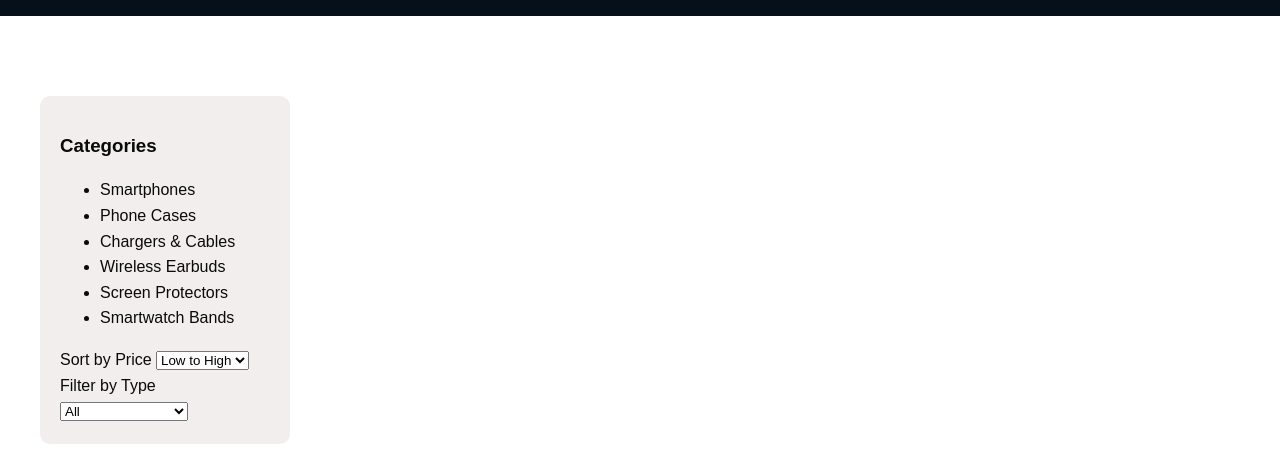
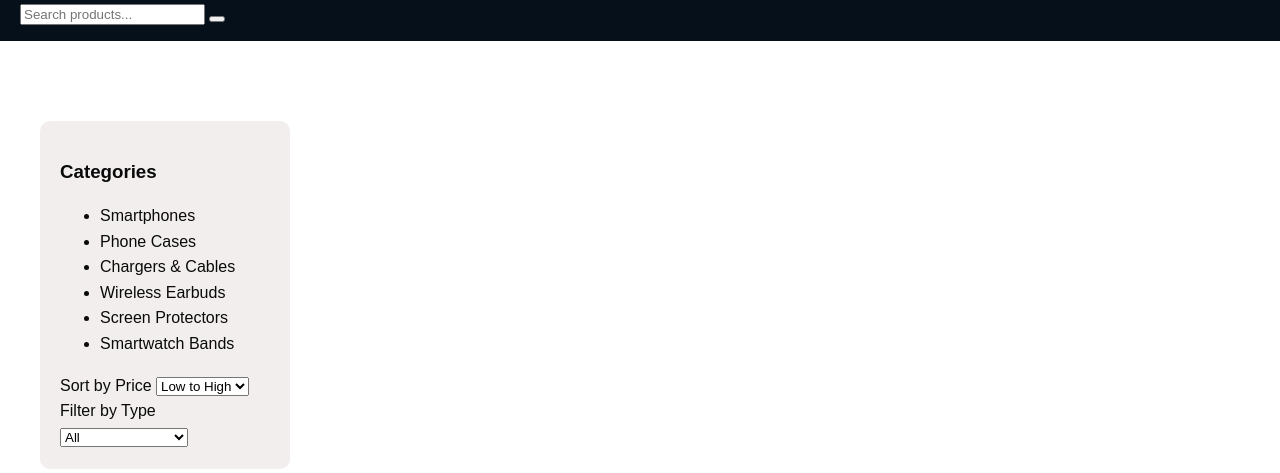
Before and after one commit to moraisgomes123/web, a plain HTML site: page products.html in a window 1280 px wide. Shown: the part 90-563 px from the top of the page. Drawn offline with Linux system fonts and the light colour scheme.

Commit message:
Add search bar to products page

```diff
--- a/products.html
+++ b/products.html
@@ -18,6 +18,10 @@
         <li><a href="contact.html">Contact</a></li>
       </ul>
     </nav>
+     <div class="search-bar">
+            <input type="text" id="search-input" placeholder="Search products..." />
+            <button id="search-btn"><i class="fas fa-search"></i></button>
+        </div>
   </header>
   <main>
     <aside class="sidebar">
```
